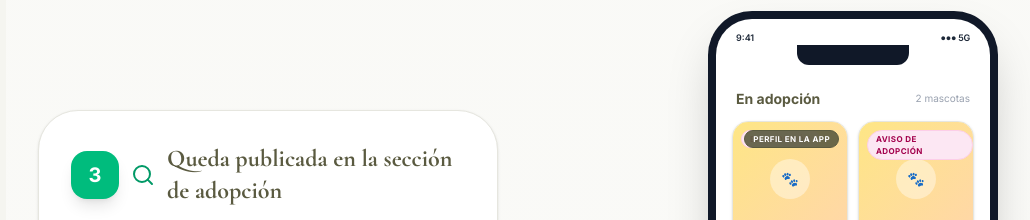
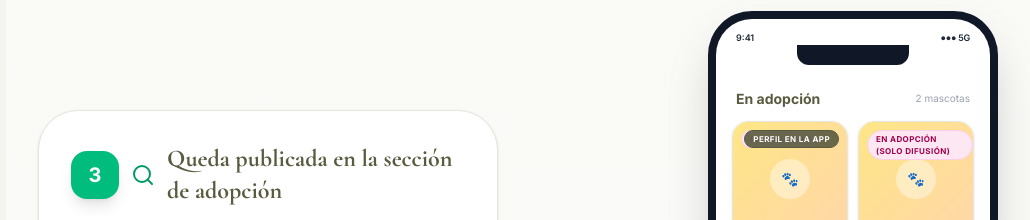
Before and after one commit to sptortarolo-hue/sigotuhuella, a React (Vite) app: page /manual/adopcion in a window 1280 px wide. Shown: the part 6100-6320 px from the top of the page, without its empty margins (250-1280 px from the left). Built offline with nearby package versions, Linux system fonts and the light colour scheme; no server answers.

Commit message:
feat(adopcion): renombrar etiqueta de for_adoption_simple a 'En adopcion (solo difusion)'

```diff
--- a/src/components/PetCard.tsx
+++ b/src/components/PetCard.tsx
@@ -52,7 +52,7 @@ export default function PetCard({ pet, showAdminActions, onEdit, onDelete }: Pet
      [PetStatus.ACCIDENTED]: 'Accidentado',
      [PetStatus.NEEDS_ATTENTION]: 'Necesita Atención',
     [PetStatus.FOR_ADOPTION]: 'En Adopción',
-    [PetStatus.FOR_ADOPTION_SIMPLE]: 'Aviso de adopción',
+    [PetStatus.FOR_ADOPTION_SIMPLE]: 'En adopción (solo difusión)',
     [PetStatus.ADOPTED]: 'Adoptado',
      [PetStatus.REUNITED]: 'Reencuentro',
      [PetStatus.TRANSITADA]: 'En Tránsito',
--- a/src/components/manual/mockups/MockAdoptionGallery.tsx
+++ b/src/components/manual/mockups/MockAdoptionGallery.tsx
@@ -3,7 +3,7 @@ import { MapPin } from 'lucide-react';
 export default function MockAdoptionGallery() {
   const cards = [
     { name: 'Rocky', sub: 'Perro · Labrador', badge: 'En Adopción', chip: 'Perfil en la app', zone: 'La Plata' },
-    { name: 'Luna', sub: 'Gata · Mestiza', badge: 'Aviso de adopción', chip: '', zone: 'Tolosa' },
+    { name: 'Luna', sub: 'Gata · Mestiza', badge: 'En adopción (solo difusión)', chip: '', zone: 'Tolosa' },
   ];
 
   return (
--- a/src/pages/ManualAdopcion.tsx
+++ b/src/pages/ManualAdopcion.tsx
@@ -386,13 +386,13 @@ export default function ManualAdopcion() {
               </p>
             </ManualStep>
 
-            <ManualStep number={2} title="Buscá un aviso de adopción" icon={Search}
-              visual={<UiFrame label={'Los avisos sin perfil se identifican con el estado "Aviso de adopción".'}><MockAdoptionGallery /></UiFrame>}
+            <ManualStep number={2} title="Buscá una adopción de difusión" icon={Search}
+              visual={<UiFrame label={'Las publicaciones sin perfil se identifican con el estado "En adopción (solo difusión)".'}><MockAdoptionGallery /></UiFrame>}
             >
               <p>
-                Las mascotas <strong>sin perfil</strong> se publican como
-                <strong> "Aviso de adopción"</strong> en la misma galería. Mirá la ficha para
-                conocer la historia y los datos de la mascota.
+                Las mascotas <strong>sin perfil</strong> se publican en
+                <strong> "en adopción (solo difusión)"</strong> en la misma galería. Mirá la ficha
+                para conocer la historia y los datos de la mascota.
               </p>
             </ManualStep>
 
--- a/src/pages/MyPetDetail.tsx
+++ b/src/pages/MyPetDetail.tsx
@@ -1134,7 +1134,7 @@ export default function MyPetDetail() {
                     const statusLabels: Record<string, string> = {
                       lost: 'Perdido', retained: 'Retenido', sighted: 'Avistado',
                       accidented: 'Accidentado', needs_attention: 'Necesita Atención',
-                      for_adoption: 'En Adopción', for_adoption_simple: 'Aviso de adopción',
+                      for_adoption: 'En Adopción', for_adoption_simple: 'En adopción (solo difusión)',
                       adopted: 'Adoptado', reunited: 'Reencontrado', transitada: 'En Tránsito',
                     };
                     const statusColors: Record<string, string> = {
--- a/src/pages/MyPets.tsx
+++ b/src/pages/MyPets.tsx
@@ -400,7 +400,7 @@ export default function MyPets() {
                     <option value={PetStatus.ACCIDENTED}>Accidentado</option>
                     <option value={PetStatus.NEEDS_ATTENTION}>Necesita Atención</option>
                     <option value={PetStatus.FOR_ADOPTION}>Para Adopción</option>
-                    <option value={PetStatus.FOR_ADOPTION_SIMPLE}>Aviso de adopción</option>
+                    <option value={PetStatus.FOR_ADOPTION_SIMPLE}>En adopción (solo difusión)</option>
                   </select>
                 </div>
                 <div className="space-y-4">
--- a/src/pages/PetDetail.tsx
+++ b/src/pages/PetDetail.tsx
@@ -187,7 +187,7 @@ Me gustaría obtener más información.`;
     [PetStatus.ACCIDENTED]: 'Accidentado',
     [PetStatus.NEEDS_ATTENTION]: 'Necesita Atención',
     [PetStatus.FOR_ADOPTION]: 'En Adopción',
-    [PetStatus.FOR_ADOPTION_SIMPLE]: 'Aviso de adopción',
+    [PetStatus.FOR_ADOPTION_SIMPLE]: 'En adopción (solo difusión)',
     [PetStatus.REUNITED]: 'Reencuentro',
     [PetStatus.TRANSITADA]: 'En Tránsito',
   };
@@ -376,8 +376,9 @@ Me gustaría obtener más información.`;
               <div className="bg-orange-50 border border-orange-200 rounded-2xl p-4 mt-4 flex items-start gap-3">
                 <Info className="w-5 h-5 text-orange-500 shrink-0 mt-0.5" />
                 <p className="text-xs text-orange-800 leading-relaxed">
-                  Este es un <strong>aviso de adopción</strong>. Coordiná la entrega directamente
-                  con la persona responsable por WhatsApp.
+                  Esta publicación es una <strong>adopción de solo difusión</strong>. La app no
+                  gestiona el traspaso: coordiná la entrega directamente con la persona
+                  responsable por WhatsApp.
                 </p>
               </div>
             )}
--- a/src/pages/ReportPet.tsx
+++ b/src/pages/ReportPet.tsx
@@ -364,7 +364,7 @@ const handleSubmit = async (e: React.FormEvent) => {
                     {isStatusLocked ? (
                       <div className="w-full px-4 py-4 bg-brand-bg rounded-2xl border border-brand-accent text-gray-800 font-medium">
                         {formData.status === PetStatus.FOR_ADOPTION_SIMPLE
-                          ? 'Aviso de adopción'
+                          ? 'En adopción (solo difusión)'
                           : formData.status}
                       </div>
                     ) : (
@@ -379,7 +379,7 @@ const handleSubmit = async (e: React.FormEvent) => {
                         <option value={PetStatus.SIGHTED}>Fue avistado</option>
                         <option value={PetStatus.ACCIDENTED}>Está accidentado</option>
                         <option value={PetStatus.NEEDS_ATTENTION}>Necesita atención</option>
-                        <option value={PetStatus.FOR_ADOPTION_SIMPLE}>Aviso de adopción</option>
+                        <option value={PetStatus.FOR_ADOPTION_SIMPLE}>En adopción (solo difusión)</option>
                       </select>
                     )}
                   </div>
```
